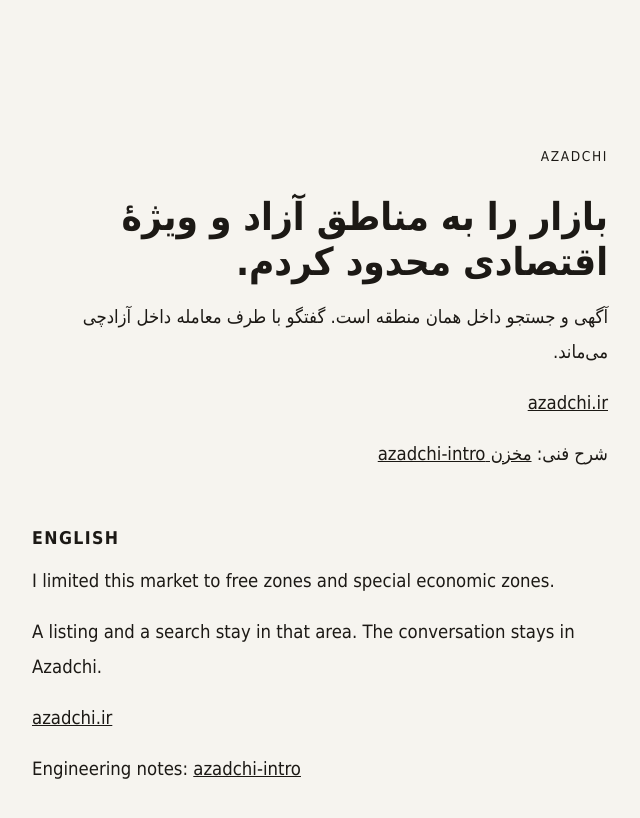
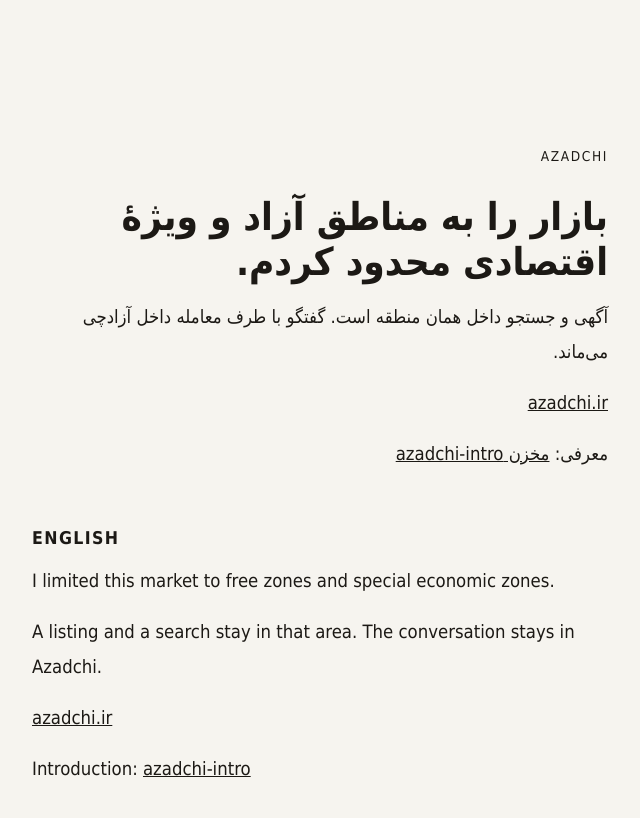
Before and after one commit to mnhashemabadi/azadchi-intro, a plain HTML site: page index.html in a window 1280 px wide. Shown: the whole page, without its empty margins (320-960 px from the left). Drawn offline with Linux system fonts and the light colour scheme.

Commit message:
Remove internal detail from the public introduction

```diff
--- a/index.html
+++ b/index.html
@@ -57,14 +57,14 @@
     <p>آگهی و جستجو داخل همان منطقه است. گفتگو با طرف معامله داخل آزادچی می‌ماند.</p>
     <p><a href="https://azadchi.ir">azadchi.ir</a></p>
 
-    <p>شرح فنی: <a href="https://github.com/mnhashemabadi/azadchi-intro">مخزن azadchi-intro</a></p>
+    <p>معرفی: <a href="https://github.com/mnhashemabadi/azadchi-intro">مخزن azadchi-intro</a></p>
 
   <section class="en" lang="en" dir="ltr">
     <h2>ENGLISH</h2>
     <p>I limited this market to free zones and special economic zones.</p>
     <p>A listing and a search stay in that area. The conversation stays in Azadchi.</p>
     <p><a href="https://azadchi.ir">azadchi.ir</a></p>
-    <p>Engineering notes: <a href="https://github.com/mnhashemabadi/azadchi-intro">azadchi-intro</a></p>
+    <p>Introduction: <a href="https://github.com/mnhashemabadi/azadchi-intro">azadchi-intro</a></p>
   </section>
   </main>
 </body>
```
Also changed, not shown: 2 other files.
